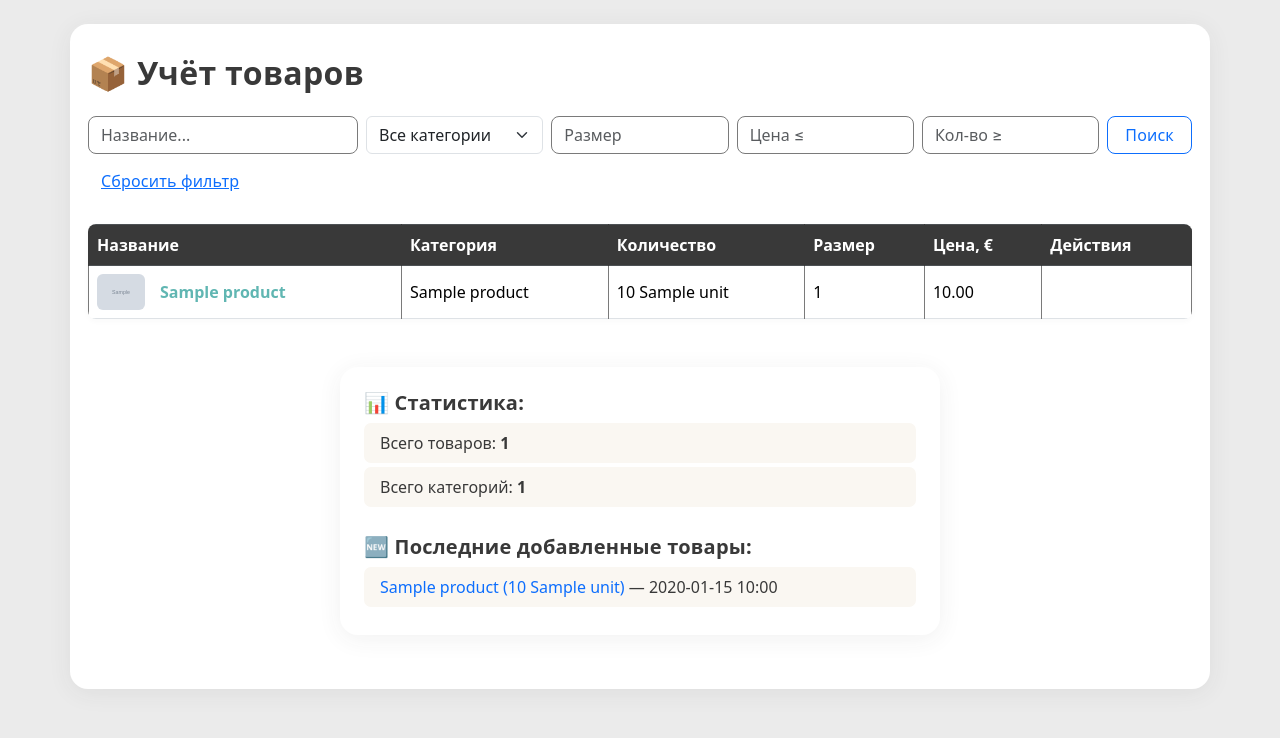
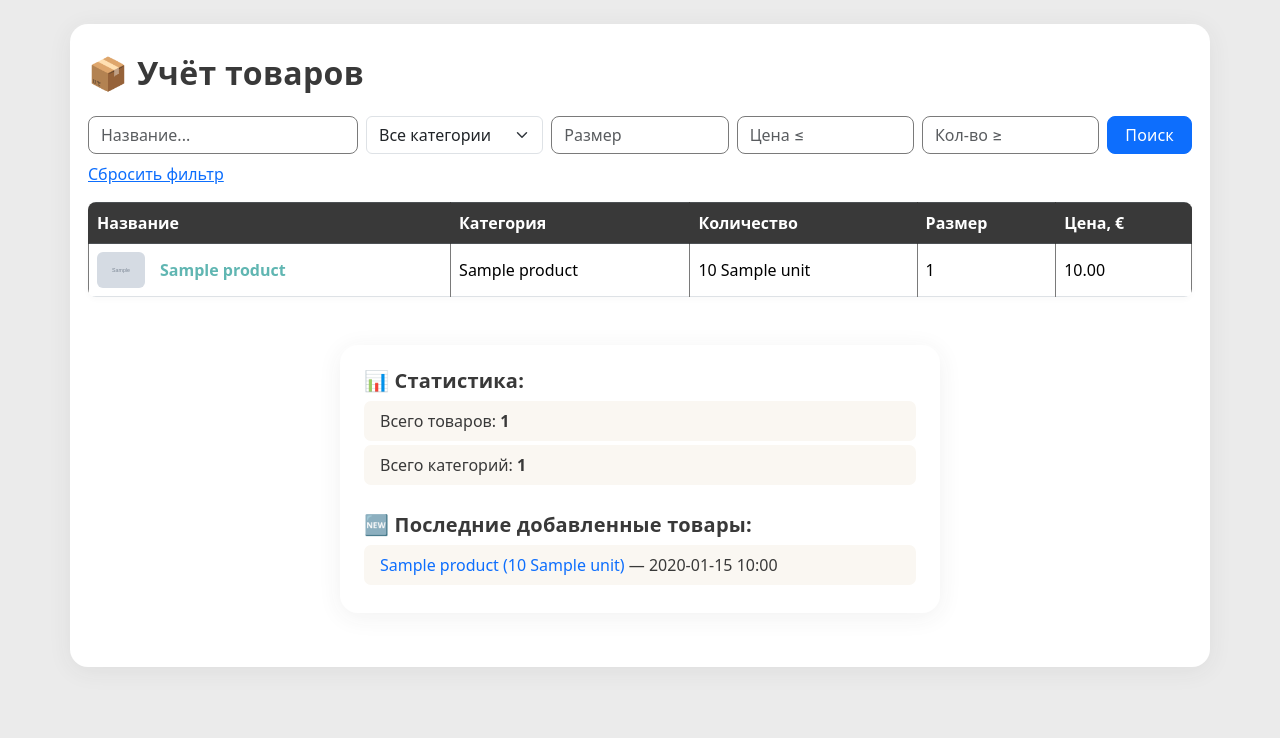
Before and after one commit to NikM19/inventory-app, a Flask app: template templates/index.html in a window 1280 px wide. Shown: the part 62-800 px from the top of the page. Run offline with Flask 3, Linux system fonts and the light colour scheme; the template is opened without the code that fills it: most values are stand-ins (such as "Sample title", 1, 10 or a date in 2020); grey boxes marked "Sample" are stand-in pictures.

Commit message:
Убрал столбец Действия и кнопки для viewer в index.html

```diff
--- a/templates/index.html
+++ b/templates/index.html
@@ -11,33 +11,33 @@
   {% endif %}
 </div>
 
-<!-- Фильтр поиска -->
-<form method="get" class="row g-2 mb-4">
+<!-- Форма фильтра (если используете) -->
+<form class="row g-2 mb-3" method="get" action="{{ url_for('index') }}">
   <div class="col-md-3">
-    <input type="text" name="search" value="{{ request.args.get('search', '') }}" class="form-control" placeholder="Название...">
+    <input type="text" class="form-control" name="search" placeholder="Название..." value="{{ request.args.get('search', '') }}">
   </div>
   <div class="col-md-2">
     <select name="category_id" class="form-select">
       <option value="">Все категории</option>
       {% for cat in categories %}
-        <option value="{{ cat.id }}" {% if request.args.get('category_id', '')|int == cat.id %}selected{% endif %}>{{ cat.name }}</option>
+        <option value="{{ cat.id }}" {% if request.args.get('category_id', type=int) == cat.id %}selected{% endif %}>{{ cat.name }}</option>
       {% endfor %}
     </select>
   </div>
   <div class="col-md-2">
-    <input type="text" name="size" value="{{ request.args.get('size', '') }}" class="form-control" placeholder="Размер">
+    <input type="text" name="size" class="form-control" placeholder="Размер" value="{{ request.args.get('size', '') }}">
   </div>
   <div class="col-md-2">
-    <input type="number" step="0.01" name="price" value="{{ request.args.get('price', '') }}" class="form-control" placeholder="Цена ≤">
+    <input type="number" name="max_price" step="0.01" class="form-control" placeholder="Цена ≤" value="{{ request.args.get('max_price', '') }}">
   </div>
   <div class="col-md-2">
-    <input type="number" step="0.01" name="quantity" value="{{ request.args.get('quantity', '') }}" class="form-control" placeholder="Кол-во ≥">
+    <input type="number" name="min_quantity" step="0.01" class="form-control" placeholder="Кол-во ≥" value="{{ request.args.get('min_quantity', '') }}">
   </div>
   <div class="col-md-1">
-    <button type="submit" class="btn btn-outline-primary w-100">Поиск</button>
+    <button type="submit" class="btn btn-primary w-100">Поиск</button>
   </div>
-  <div class="col-md-12 mt-2">
-    <a href="{{ url_for('index') }}" class="btn btn-link">Сбросить фильтр</a>
+  <div class="col-12">
+    <a href="{{ url_for('index') }}">Сбросить фильтр</a>
   </div>
 </form>
 
@@ -49,7 +49,9 @@
       <th>Количество</th>
       <th>Размер</th>
       <th>Цена, €</th>
+      {% if g.user.role == 'editor' %}
       <th>Действия</th>
+      {% endif %}
     </tr>
   </thead>
   <tbody>
@@ -67,23 +69,19 @@
       <td>{{ product.quantity }} {{ product.unit }}</td>
       <td>{{ product.size }}</td>
       <td>{% if product.price is not none %}{{ '%.2f'|format(product.price) }}{% endif %}</td>
+      {% if g.user.role == 'editor' %}
       <td>
-        {% if g.user.role == 'editor' %}
         <a href="{{ url_for('edit', product_id=product.id) }}" class="btn btn-warning btn-sm">Редактировать</a>
         <form action="{{ url_for('delete', product_id=product.id) }}" method="post" style="display:inline;">
           <button type="submit" class="btn btn-danger btn-sm" onclick="return confirm('Удалить товар?')">Удалить</button>
         </form>
-        {% endif %}
       </td>
+      {% endif %}
     </tr>
     {% endfor %}
-    {% if not products %}
-      <tr><td colspan="6" class="text-center">Ничего не найдено</td></tr>
-    {% endif %}
   </tbody>
 </table>
 
-<!-- Фирменная карточка для статистики и новых товаров -->
 <div class="main-card mt-4 p-4" style="max-width: 600px; margin-left: auto; margin-right: auto;">
   <h5>📊 Статистика:</h5>
   <ul class="list-group mb-4">
```
